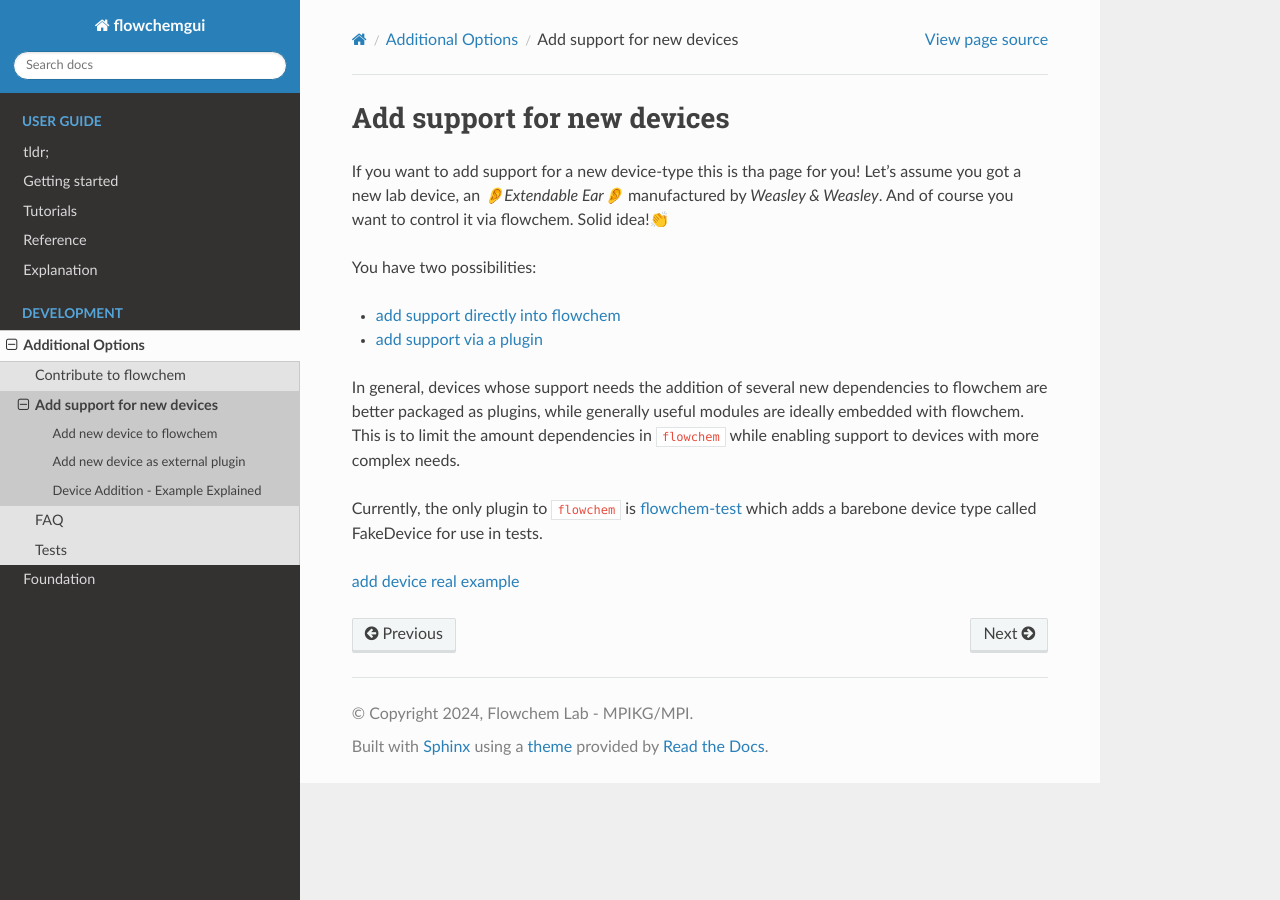
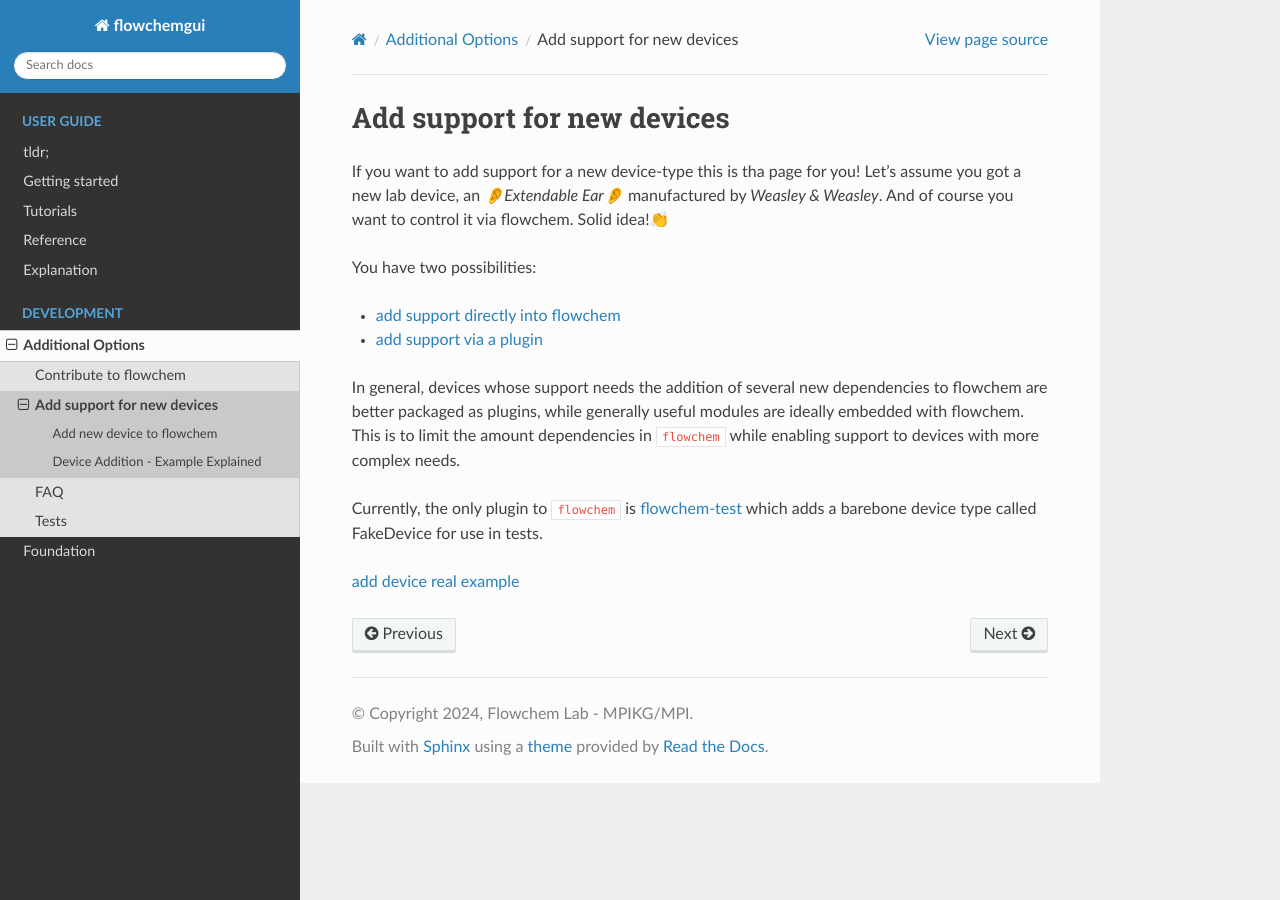
Before and after one commit to samuelvitorsaraiva/flowchemdraw, a Sphinx documentation site: the page built from docs/development/additional/add_device/index.md, in a window 1280 px wide. Built offline with Sphinx 7.4.7 and the Read the Docs theme 2.0.0, drawn with Linux system fonts in a browser that asks for light colours; pages that are not in the unit, such as notebooks, are missing from menus.

Commit message:
testing the add_as_plugin

````diff
--- a/docs/development/additional/add_device/index.md
+++ b/docs/development/additional/add_device/index.md
@@ -22,6 +22,6 @@ barebone device type called FakeDevice for use in tests.
 :hidden:
 
 add_to_flowchem
-add_as_plugin
+
 example_explained
 ```
````
